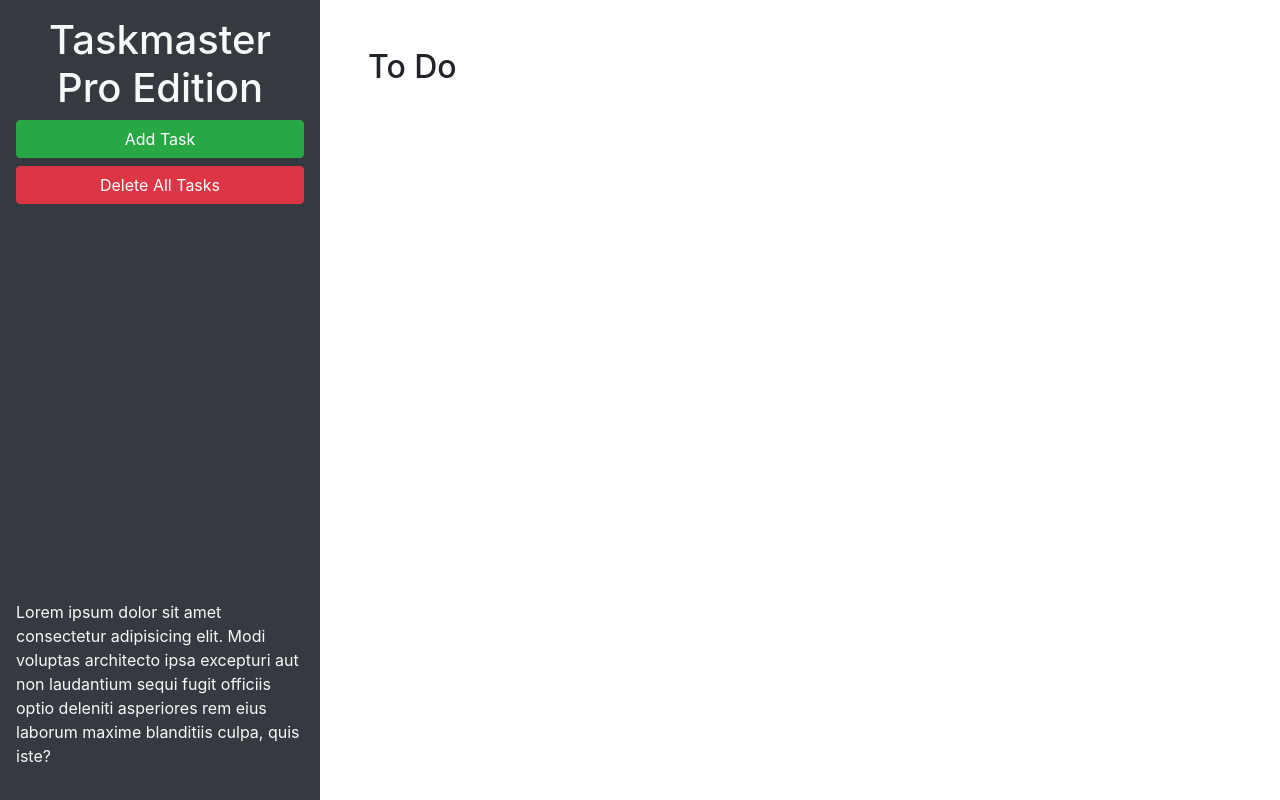
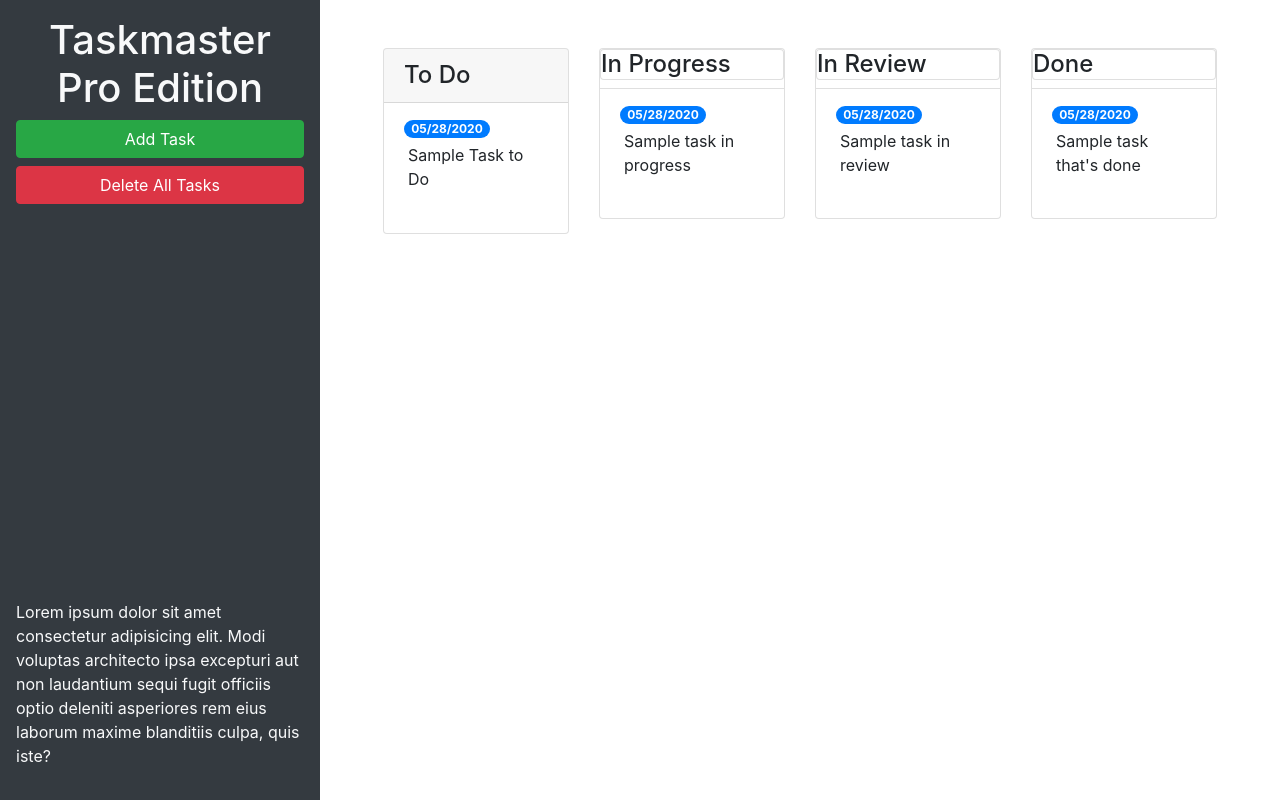
Before and after one commit to LoriTimmons/taskmaster-pro, a plain HTML site: page index.html in a window 1280 px wide. Drawn offline with nearby package versions, Linux system fonts and the light colour scheme.

Commit message:
styling / form update

```diff
--- a/index.html
+++ b/index.html
@@ -23,10 +23,73 @@
         laudantium sequi fugit officiis optio deleniti asperiores rem eius laborum maxime blanditiis culpa, quis iste?
       </p>
     </header>
+    <!-- Why does it not change when I update "col-12 🚫" -->
     <main class="col-12 col-lg-9">
-      <div class="m-5">
-        <h2>To Do</h2>
-        <ul id="list-toDo" class="list-group"> </ul>
+      <div class="m-5 row justify-content-around">
+        <!-- todo start -->
+        <div class="col-12 col-md-6 col-xl-3 mb-3">
+          <div class = "card">
+            <h4 class="card-header">
+              To Do
+            </h4>
+          <ul id="list-toDo" class="list-group list-group-flush">
+            <li class="list-group-item">
+              <span class="badge badge-primary badge-pill">05/28/2020</span>
+              <p class= "m-1">Sample Task to Do</p>
+            </li>
+            </ul>
+          </div>
+        </div>
+        <!-- todo end -->
+        <!-- in progress start -->
+        <div class="col-12 col-md-6 col-xl-3 mb-3">
+          <div class="card">
+          <h4 class="card header">
+            In Progress
+          </h4>
+          <ul id="list-inProgress" class="list-group list-group-flush">
+            <li class="list-group-item">
+              <span class="badge badge-primary badge-pill">05/28/2020</span>
+              <p class="m-1">Sample task in progress</p>
+            </li>
+          </ul>
+        </div>
+        </div>
+        <!-- in progress end -->
+        <!-- in review start -->
+        <div class="col-12 col-md-6 col-xl-3 mb-3">
+          <div class="card">
+          <h4 class="card header">
+            In Review
+          </h4>
+          <ul id="list-inReview" class="list-group list-group-flush">
+            <li class="list-group-item">
+              <span class="badge badge-primary badge-pill">05/28/2020</span>
+              <p class="m-1">Sample task in review</p>
+            </li>
+          </ul>
+        </div>
+        </div>
+        <!-- in review end -->
+        <!-- done start -->
+        <div class="col-12 col-md-6 col-xl-3 mb-3">
+        <div class="card">
+          <h4 class="card header">
+            Done
+          </h4>
+          <ul id="list-done" class="list-group list-group-flush">
+            <li class="list-group-item">
+              <span class="badge badge-primary badge-pill">05/28/2020</span>
+              <p class="m-1">Sample task that's done</p>
+            </li>
+          </ul>
+          </div>
+        </div>
+        <!-- done end -->
+              </li>
+            </ul>
+          </div>
+        </div>
       </div>
     </main>
   </div>
@@ -46,11 +109,11 @@
           <form>
             <div class="form-group">
               <label for="modalTaskDescription">Task description</label>
-              <textarea id="modalTaskDescription" rows="3"></textarea>
+              <textarea id="modalTaskDescription" rows="3" class="form-control"></textarea>
             </div>
             <div class="form-group">
               <label for="modalDueDate">Due date</label>
-              <input type="text" id="modalDueDate" placeholder="mm/dd/yyyy" autocomplete="off" />
+              <input type="text" class="form-control" id="modalDueDate" placeholder="mm/dd/yyyy" autocomplete="off" />
             </div>
           </form>
         </div>
```
